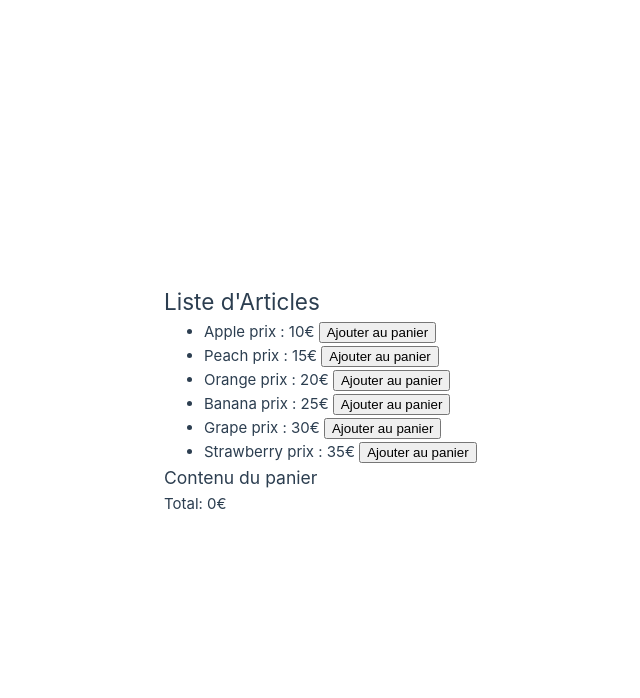
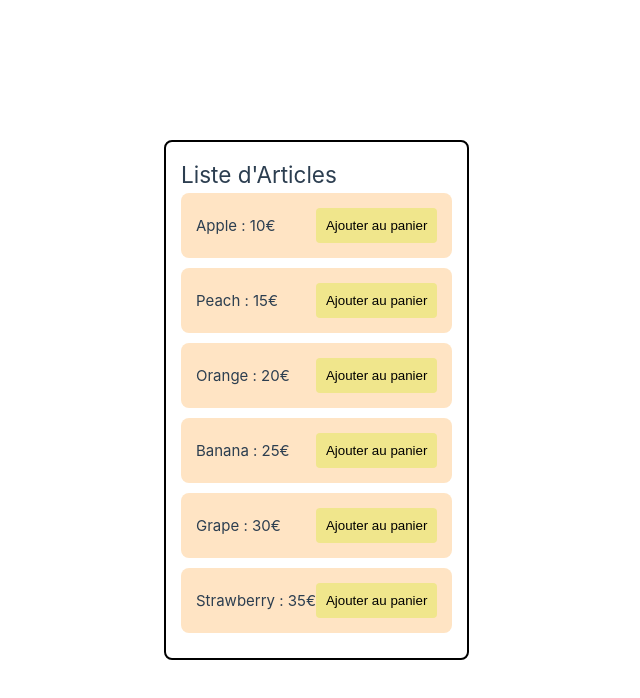
Before and after one commit to OnTracksToDev/trainingVueJS, a Vue app: page / in a window 1280 px wide. Shown: the top 698 px of the page, without its empty margins (476-1116 px from the left). Built offline with nearby package versions, Linux system fonts and the light colour scheme.

Commit message:
add style & quantity

```diff
--- a/src/components/PanierAchat.vue
+++ b/src/components/PanierAchat.vue
@@ -8,20 +8,33 @@ export default {
         { index: 3, nom: 'Orange', prix: 20 },
         { index: 4, nom: 'Banana', prix: 25 },
         { index: 5, nom: 'Grape', prix: 30 },
-        { index: 6, nom: 'Strawberry', prix: 35 },
+        { index: 6, nom: 'Strawberry', prix: 35 }
       ],
       panier: []
     }
   },
   methods: {
     ajouterAuPanier(article) {
-      this.panier.push({ ...article })//ajoute copie article
+      //verifie présence nouvel article dans le panier
+      const index = this.panier.findIndex((item) => item.index === article.index)
+
+      if (index !== -1) {
+        //verifie si article est dans panier
+        this.panier[index].quantite++ //incremente qté
+      } else {
+        this.panier.push({ ...article, quantite: 1 }) //ajout avec qté a 1
+      }
     },
     retirerDuPanier(index) {
-      this.panier.splice(index, 1)
+      // Si  qté > 1
+      if (this.panier[index].quantite > 1) {
+        this.panier[index].quantite-- //décrémente qté
+      } else {
+        this.panier.splice(index, 1) // retire article du panier
+      }
     },
     calculerTotal() {
-      return this.panier.reduce((acc, curV) => acc + curV.prix, 0)
+      return this.panier.reduce((acc, curV) => acc + curV.prix * curV.quantite, 0)
     }
   }
 }
@@ -32,21 +45,55 @@ export default {
     <h2>Liste d'Articles</h2>
     <ul>
       <li v-for="article in articles" :key="article.index">
-        {{ article.nom }} prix : {{ article.prix }}€
+        {{ article.nom }} : {{ article.prix }}€
         <button @click="ajouterAuPanier(article)">Ajouter au panier</button>
       </li>
     </ul>
+    <div v-if="panier.length > 0">
       <h3>Contenu du panier</h3>
       <ul>
-      <li v-for="(item, index) in panier" :key="item.index">
-        {{ item.nom }} - {{ item.prix }}€
+        <li v-for="(item, index) in panier" :key="item.index" class="listePanier">
+          {{ item.nom }} : {{ item.prix }}€ x{{ item.quantite }}
           <button @click="retirerDuPanier(index)">Retirer du panier</button>
         </li>
       </ul>
       <p>Total: {{ calculerTotal() }}€</p>
     </div>
+  </div>
 </template>
 
 <style scoped>
-
+div {
+  margin: auto;
+  padding: 15px;
+  border: 2px solid black;
+  border-radius: 8px;
+}
+ul {
+  list-style: none;
+  padding: 0;
+}
+li {
+  display: flex;
+  justify-content: space-between;
+  align-items: center;
+  margin-bottom: 10px;
+  padding: 15px;
+  background-color: bisque;
+  border-radius: 8px;
+}
+button {
+  background-color: khaki;
+  cursor: pointer;
+  border: none;
+  border-radius: 4px;
+  padding: 10px;
+  transition: background-color 0.2s;
+}
+button:hover {
+  background-color: rgb(176, 148, 80);
+}
+.listePanier {
+  background-color: aquamarine;
+}
 </style>
```
Lines whose indentation alone changed are shown as unchanged.
